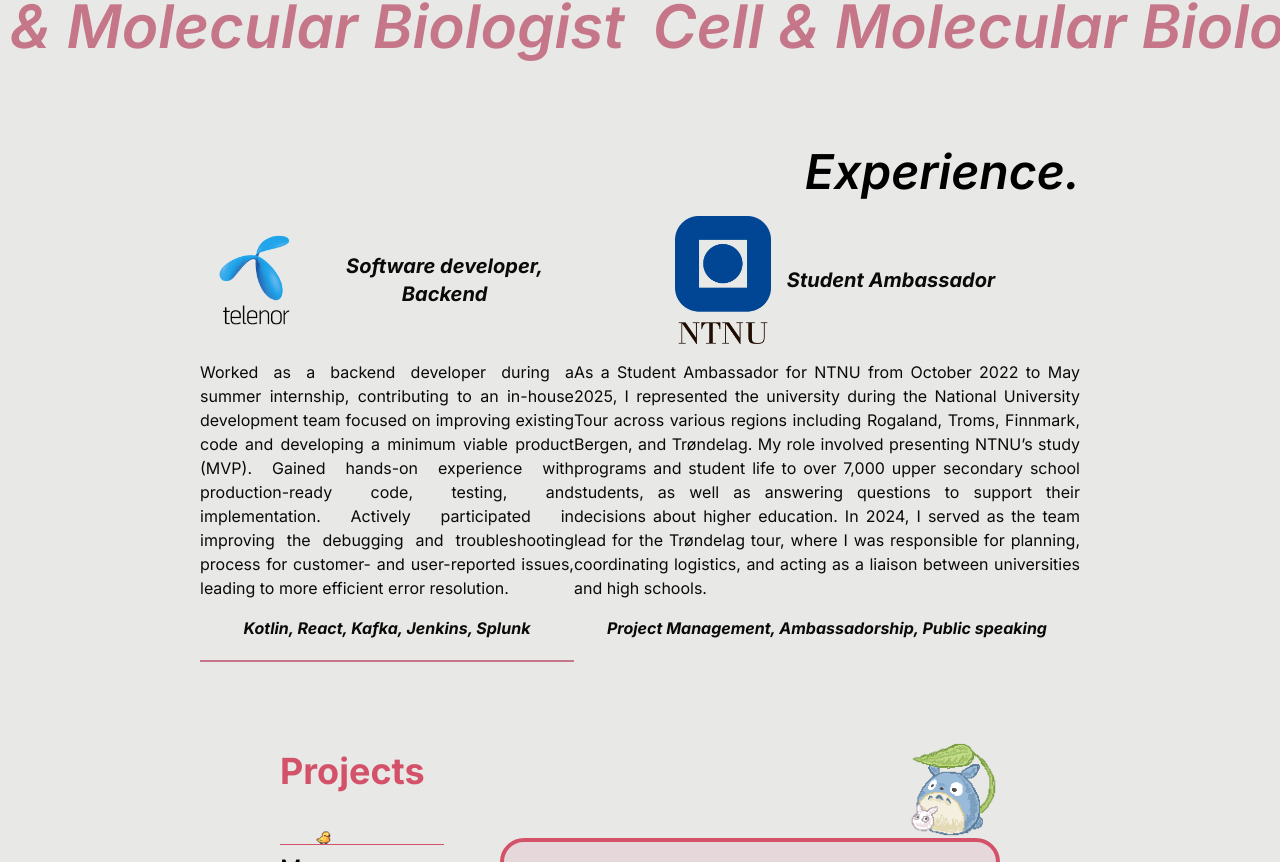
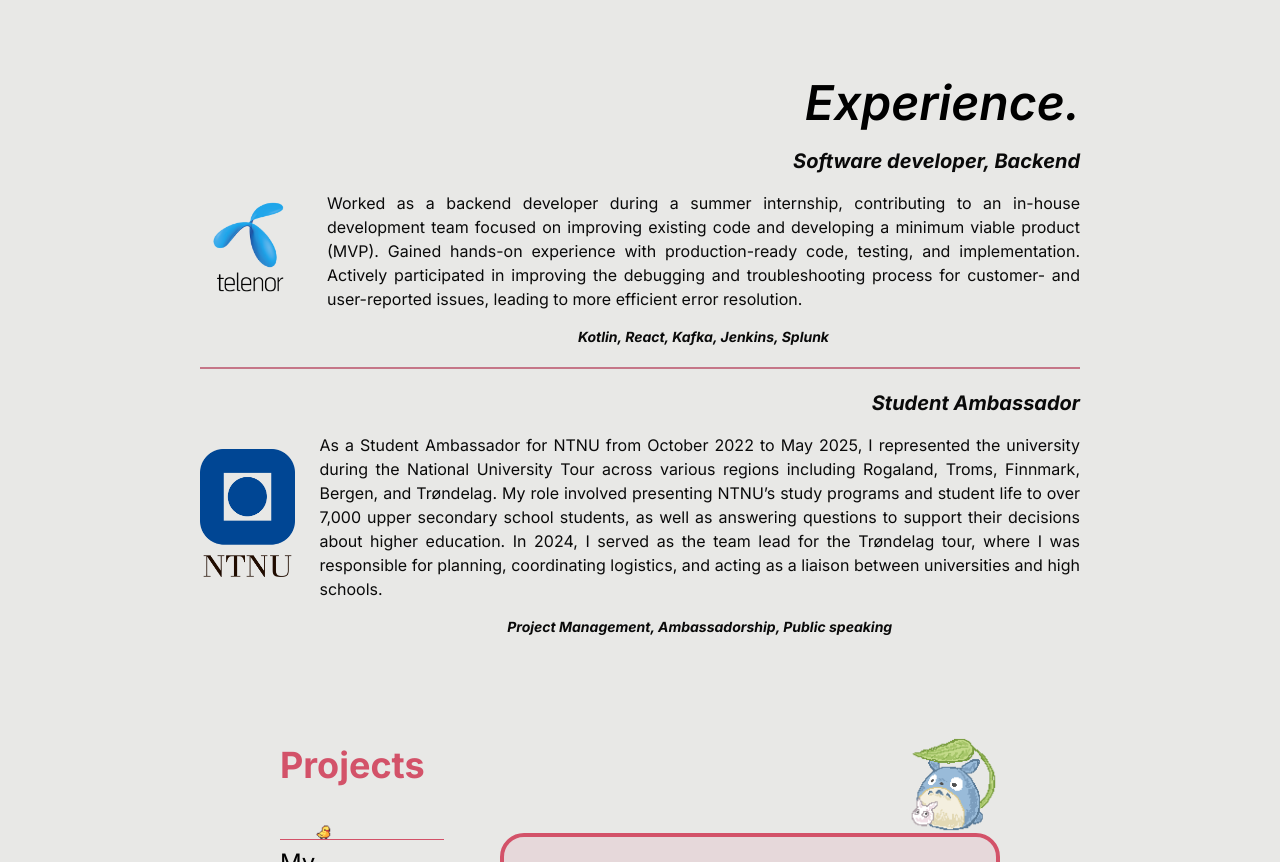
Before and after one commit to SylviaSWYung/portfolio, a React (Vite) app: page / in a window 1280 px wide. Shown: the part 1608-2470 px from the top of the page. Built offline with nearby package versions, Linux system fonts and the light colour scheme.

Commit message:
implement workpage, and update aboutmepage

```diff
--- a/src/pages/AboutMePage.tsx
+++ b/src/pages/AboutMePage.tsx
@@ -5,7 +5,7 @@
         About me.
       </h2>
       <div className="flex flex-col sm:flex-row sm:gap-10">
-        <p className="z-10 text-end justify-center items-center flex text-sm md:text-base xl:text-xl">
+        <p className="z-10 text-end justify-center items-center flex text-sm md:text-base">
           With a background in Cell & Molecular Biology from NTNU, I took a bold
           step toward my true passion—technology. Instead of pursuing a master's
           in biology, I switched to Computer Science and never looked back!
--- a/src/pages/WorkPage.tsx
+++ b/src/pages/WorkPage.tsx
@@ -7,31 +7,34 @@
         <h2 className="font-semibold text-black italic text-3xl sm:text-5xl mb-5 self-end">
           Experience.
         </h2>
+
         <div className="flex justify-center">
-          <div className="flex flex-col xl:flex-row justify-evenly gap-y-5">
+          <div className="flex flex-col justify-evenly gap-y-5">
             {works.map((work, index) => (
               <div
                 key={index}
-                className={`flex-col justify-items-center ${
+                className={`${
                   index !== works.length - 1 ? "border-b-2 border-rose" : ""
-                }`}
+                } pb-5`}
               >
-                <div className="flex">
+                <div className="flex flex-col sm:flex-row sm:gap-x-6">
                   <img
                     src={work.image}
                     alt=""
-                    className="w-32 h-32 object-contain"
+                    className="w-32 h-32 object-contain mx-auto sm:mx-0 self-center"
                   />
-                  <span className="flex text-base sm:text-xl font-bold italic items-center text-center">
-                    {work.position}
-                  </span>
+                  <div className="flex flex-col text-center sm:text-left mt-2 sm:mt-0">
+                    <span className="font-bold italic text-center sm:text-end sm:text-xl">
+                      {work.position}
+                    </span>
+                    <span className="text-sm text-justify my-4 md:text-base">
+                      {work.about}
+                    </span>
+                    <span className="font-bold italic text-sm text-center">
+                      {work.skills}
+                    </span>
+                  </div>
                 </div>
-                <span className="flex text-sm sm:text-base text-justify my-4">
-                  {work.about}
-                </span>
-                <span className="flex font-bold italic text-center text-sm sm:text-base mb-5">
-                  {work.skills}
-                </span>
               </div>
             ))}
           </div>
```
